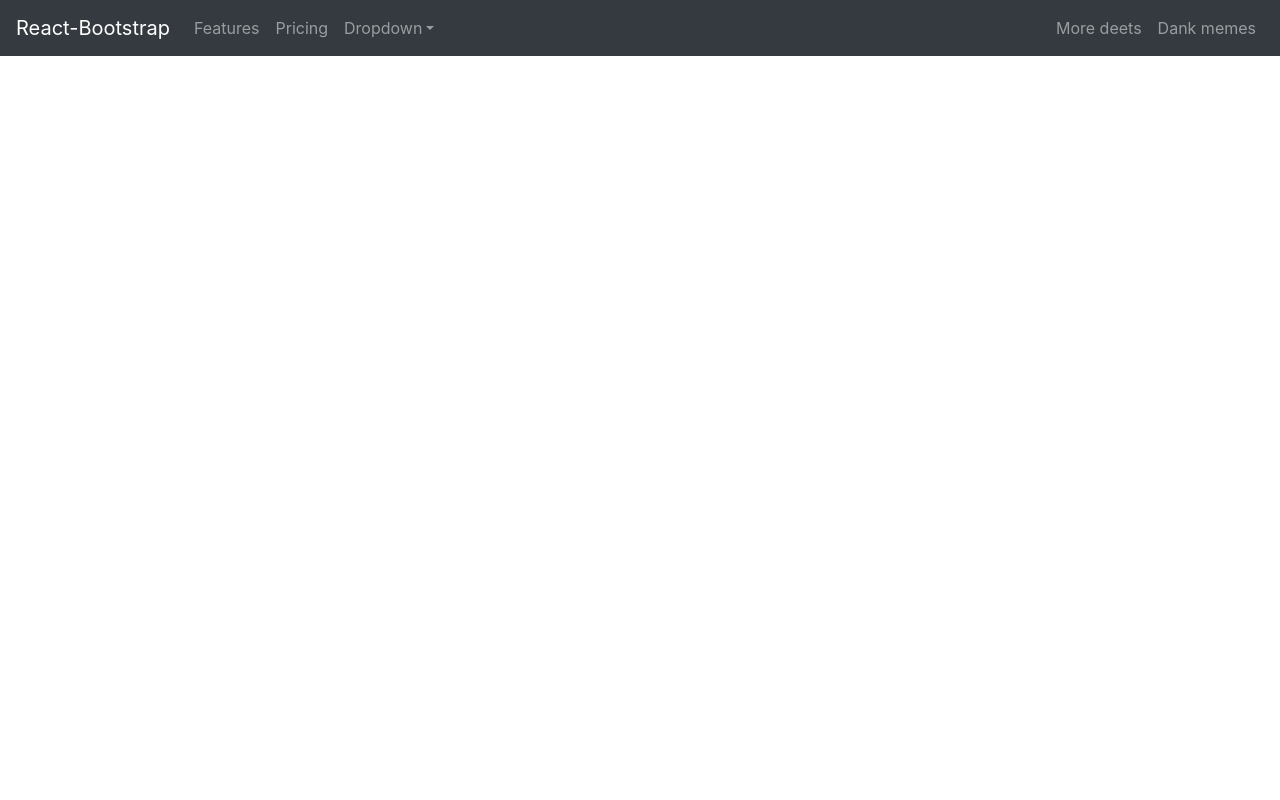
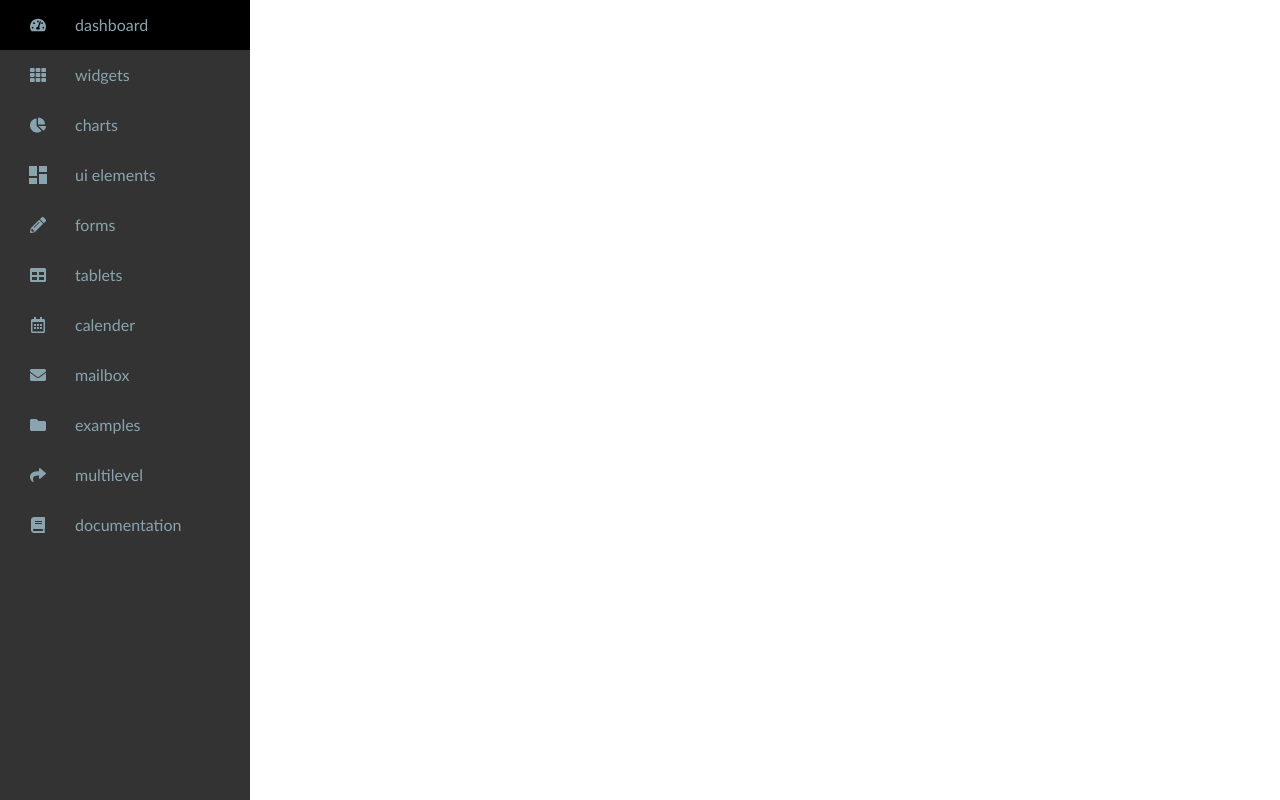
Before and after one commit to sushmita356/AdminLTEUI, a React (Create React App) app: page / in a window 1280 px wide. Built offline with nearby package versions, Linux system fonts and the light colour scheme.

Commit message:
react-bootstrap pkg

```diff
--- a/src/App.css
+++ b/src/App.css
@@ -17,7 +17,7 @@ body{
 .sidebarlist{
   width: 100%;
   height: 100%;
-  padding-top: 3px;
+  padding: 0;
 }
 .sidebarlist .row {
   list-style-type: none;
--- a/src/App.js
+++ b/src/App.js
@@ -1,13 +1,13 @@
-import './App.css';
-import Header from './components/Header';
-// import Sidebar from './components/Sidebar';
+import "./App.css";
+import React from "react";
+import Header from "./components/Header";
+import Sidebar from "./components/Sidebar";
 // import Content from './components/Content';
 
 function App() {
   return (
     <div className="App">
-      {/* <Sidebar/> */}
-      <Header/>
+      <Sidebar/>
     </div>
   );
 }
```
Also changed, not shown: src/logo.svg (deleted), 1 other file (tests, documents, lock files or other folders).
